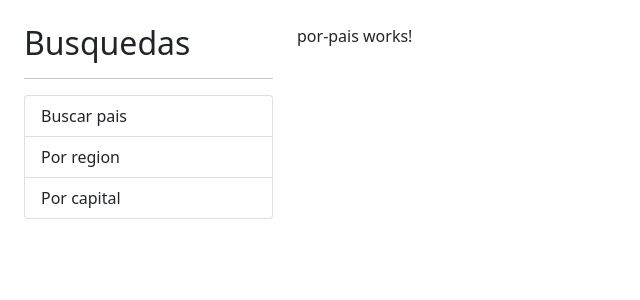
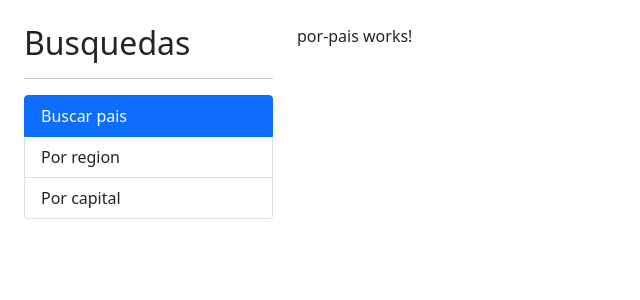
Before and after one commit to DiegoVirguez/spa---paises-APP, an Angular app: page / in a window 1280 px wide. Shown: the top 300 px of the page, without its empty margins (0-640 px from the left). Built offline with nearby package versions, Linux system fonts and the light colour scheme.

Commit message:
configuracion de router link

```diff
--- a/src/app/app.component.html
+++ b/src/app/app.component.html
@@ -4,9 +4,24 @@
         <h2>Busquedas</h2>
         <hr>
         <ul class="list-group">
-            <li class="list-group-item">Buscar pais</li>
-            <li class="list-group-item">Por region</li>
-            <li class="list-group-item">Por capital</li>
+
+            <!-- rutas de angular
+            1) routerLinkActiveOptions es necesario por el pathMatch full
+            2) routerLinkActive="active" es para que brille al dar click
+            3) routerLink="region" tiene que cuadrar con el path
+            -->
+            <li routerLink=""
+                routerLinkActive="active"
+                [routerLinkActiveOptions]="{ exact: true }"
+                class="list-group-item">Buscar pais</li>
+
+            <li routerLink="region"
+                routerLinkActive="active"
+                class="list-group-item">Por region</li>
+
+            <li routerLink="capital"
+                routerLinkActive="active"
+                class="list-group-item"> Por capital</li>
         </ul>
     </div>
 
```
